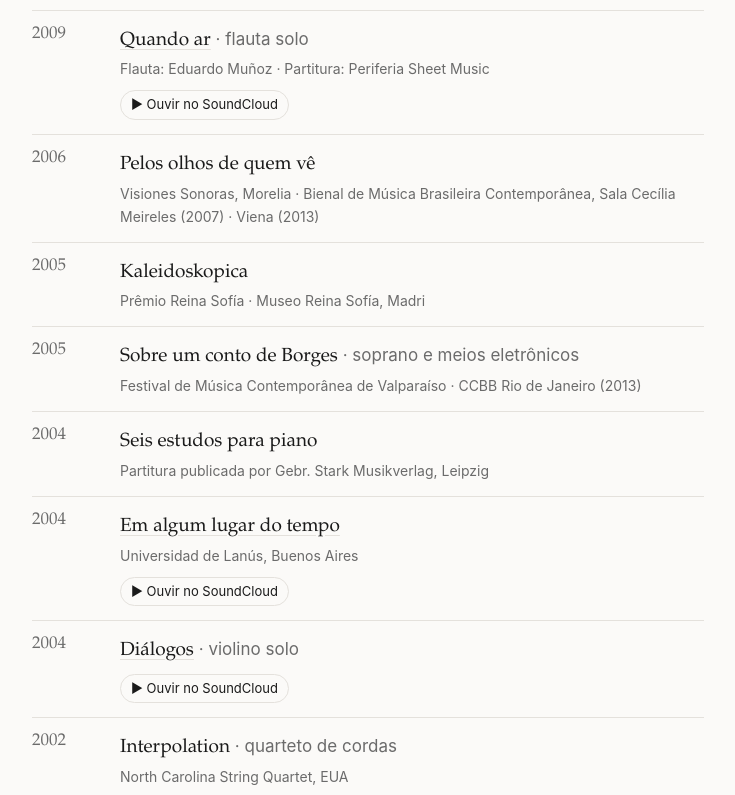
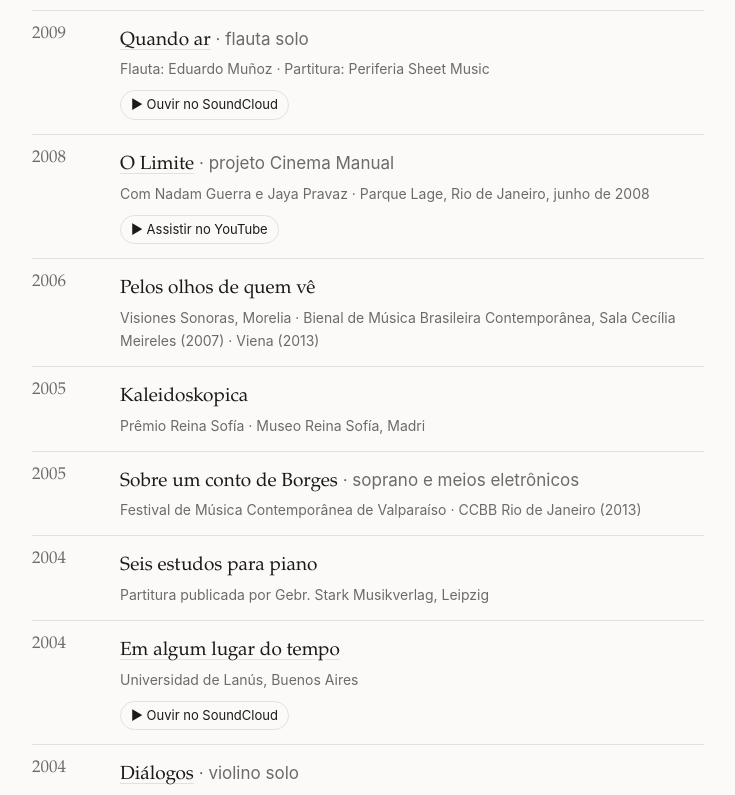
Before and after one commit to Danielquaranta/danielquaranta.github.io, a plain HTML site: page index.html in a window 1280 px wide. Shown: the part 5400-6195 px from the top of the page, without its empty margins (152-887 px from the left). Drawn offline with Linux system fonts and the light colour scheme.

Commit message:
Add files via upload

```diff
--- a/index.html
+++ b/index.html
@@ -219,6 +219,7 @@
       <li><span class="y">2012</span><span><a class="t tl" href="https://soundcloud.com/danielquaranta/estudo-verde">Estudio Verde</a> <span class="f">· eletroacústica</span></span><span class="d">Realizada na Espanha (2012) · Monaco Électroacoustique (2017) · Festival de Música de La Habana, Casa de las Américas (2018)</span><a class="listen" href="https://soundcloud.com/danielquaranta/estudo-verde">▶ Ouvir no SoundCloud</a></li>
       <li><span class="y">2010</span><span><a class="t tl" href="https://soundcloud.com/danielquaranta/chasing-live-in-mexico">Chasing Breath</a></span><span class="d">Seoul International Computer Music Festival (2012) · Elektronisches Studio Basel (2014) · Guadalajara · Altenkirchen · Seia</span><a class="listen" href="https://soundcloud.com/danielquaranta/chasing-live-in-mexico">▶ Ouvir no SoundCloud</a></li>
       <li><span class="y">2009</span><span><a class="t tl" href="https://soundcloud.com/danielquaranta/quando-ar-master">Quando ar</a> <span class="f">· flauta solo</span></span><span class="d">Flauta: Eduardo Muñoz · Partitura: Periferia Sheet Music</span><a class="listen" href="https://soundcloud.com/danielquaranta/quando-ar-master">▶ Ouvir no SoundCloud</a></li>
+      <li><span class="y">2008</span><span><a class="t tl" href="https://www.youtube.com/watch?v=NBc695E-v10">O Limite</a> <span class="f">· projeto Cinema Manual</span></span><span class="d">Com Nadam Guerra e Jaya Pravaz · Parque Lage, Rio de Janeiro, junho de 2008</span><a class="listen" href="https://www.youtube.com/watch?v=NBc695E-v10">▶ Assistir no YouTube</a></li>
       <li><span class="y">2006</span><span><span class="t">Pelos olhos de quem vê</span></span><span class="d">Visiones Sonoras, Morelia · Bienal de Música Brasileira Contemporânea, Sala Cecília Meireles (2007) · Viena (2013)</span></li>
       <li><span class="y">2005</span><span><span class="t">Kaleidoskopica</span></span><span class="d">Prêmio Reina Sofía · Museo Reina Sofía, Madri</span></li>
       <li><span class="y">2005</span><span><span class="t">Sobre um conto de Borges</span> <span class="f">· soprano e meios eletrônicos</span></span><span class="d">Festival de Música Contemporânea de Valparaíso · CCBB Rio de Janeiro (2013)</span></li>
@@ -354,9 +355,9 @@
       <a href="img/g11.jpg" class="cap"><img loading="lazy" src="img/g11.jpg" alt="Silhuetas coloridas em movimento"><span>Dentro de uma obra de Olafur Eliasson, Berlim, 2017</span></a>
       <a href="img/g14.jpg" class="cap"><img loading="lazy" src="img/g14.jpg" alt="Retrato em preto e branco, granulado"><span>Festival Experimenta, Nova York, 2001</span></a>
     </div>
+    <div class="solo"><a href="img/g09.jpg"><img loading="lazy" src="img/g09.jpg" alt="Trem do metrô em movimento"></a></div>
     <p class="note" style="margin-top:16px">Fotos: [créditos a completar].</p>
-      <div class="solo"><a href="img/g09.jpg"><img loading="lazy" src="img/g09.jpg" alt="Trem do metrô em movimento"></a></div>
-  </section>
+</section>
 
   <!-- ===================== CONTATO ===================== -->
   <section id="contato">
```
